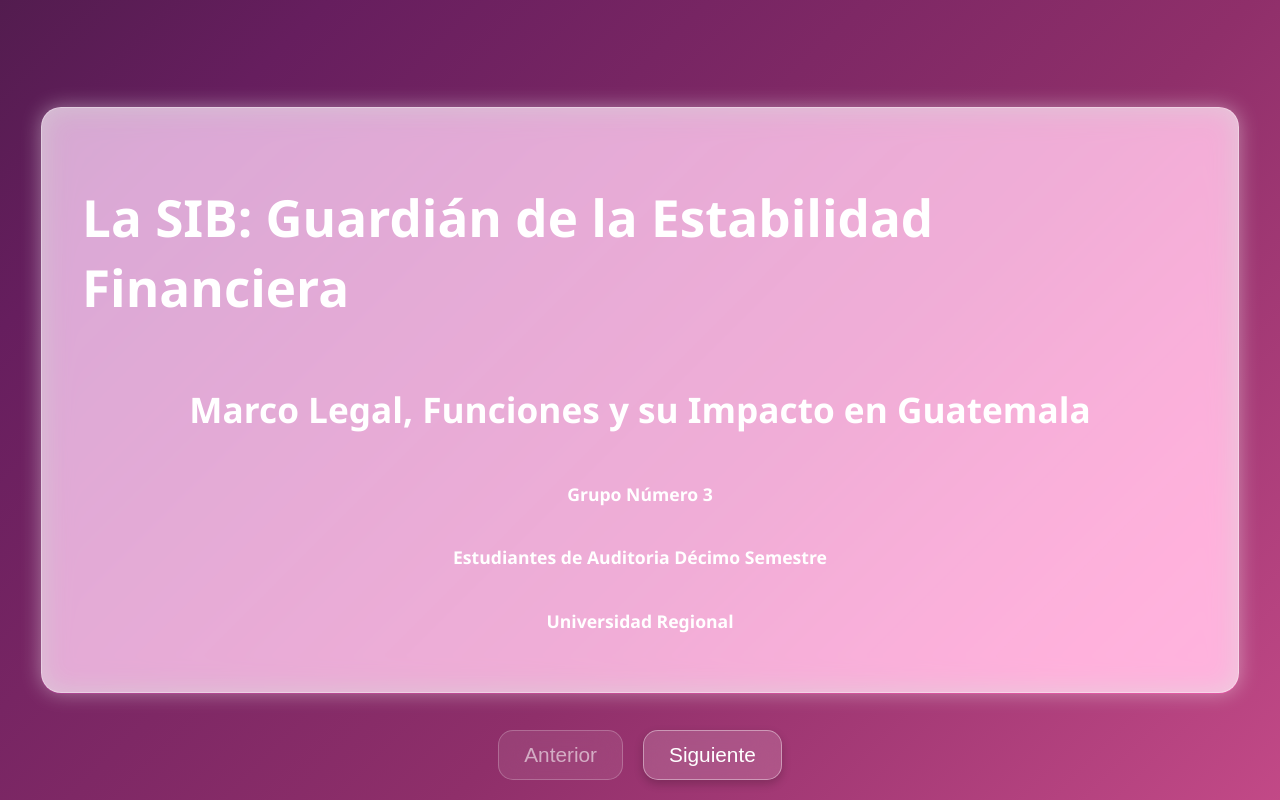
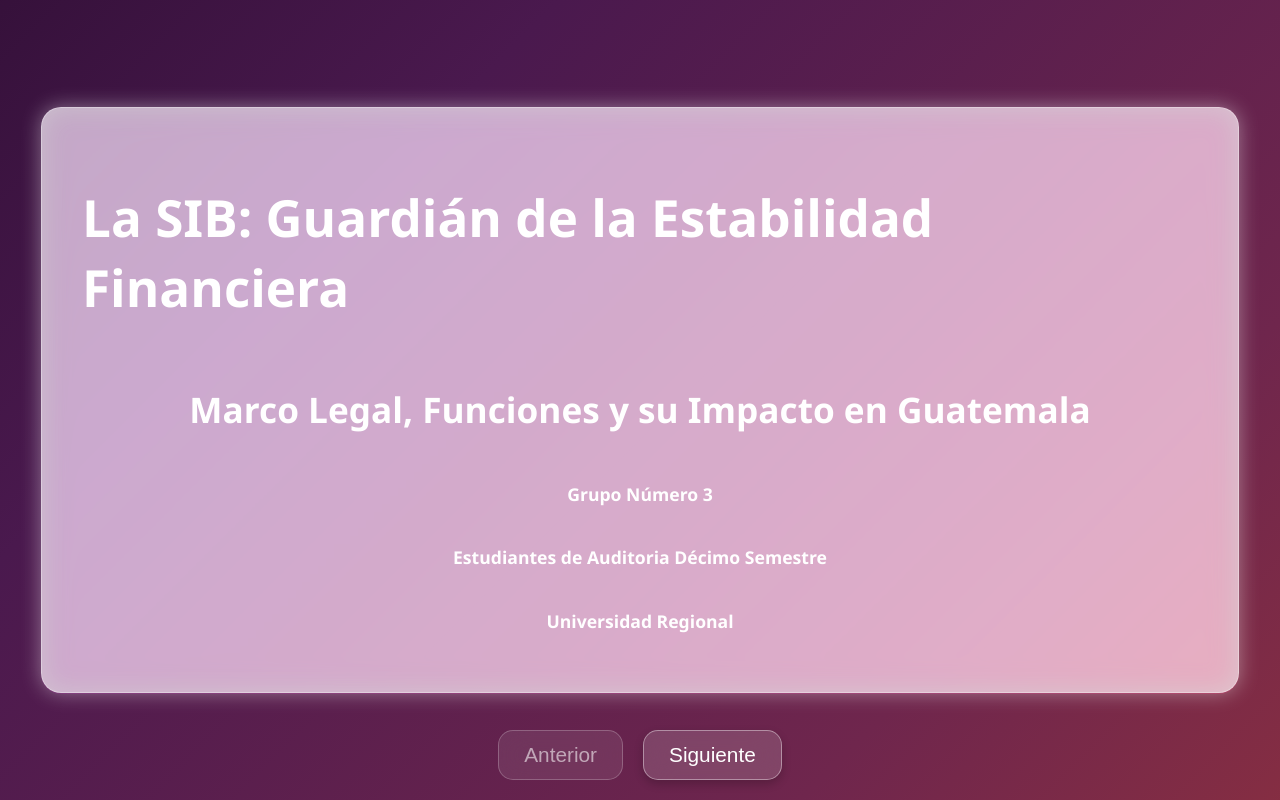
Before and after one commit to marcocfg1206-debug/presentaurlauditoriasib.github.io, a plain HTML site: page index.html in a window 1280 px wide. Drawn offline with Linux system fonts and the light colour scheme.

Commit message:
Update index.html

```diff
--- a/index.html
+++ b/index.html
@@ -10,8 +10,8 @@
             margin: 0;
             padding: 0;
             overflow: hidden;
-            /* Degradado de colores oscuros, con una paleta más refinada */
-            background: linear-gradient(135deg, #0f0c29, #301934, #661e5e, #8f2f6a, #c84c8a, #d463a8, #c464ac, #b258a1, #904c86, #5d3554);
+            /* Degradado de colores oscuros con verde, rojo, morado y negro */
+            background: linear-gradient(135deg, #1A1212, #240a2a, #4A194E, #6F264D, #9E3636, #4D2B2B, #211c1c, #2a4d3f, #1e3d36);
             background-size: 400% 400%;
             animation: colorChange 60s linear infinite;
         }
@@ -55,7 +55,6 @@
             display: flex;
             flex-direction: column;
             align-items: center;
-            /* Animación de brillo lento */
             animation: glowEffect 4s ease-in-out infinite;
         }
 
```
